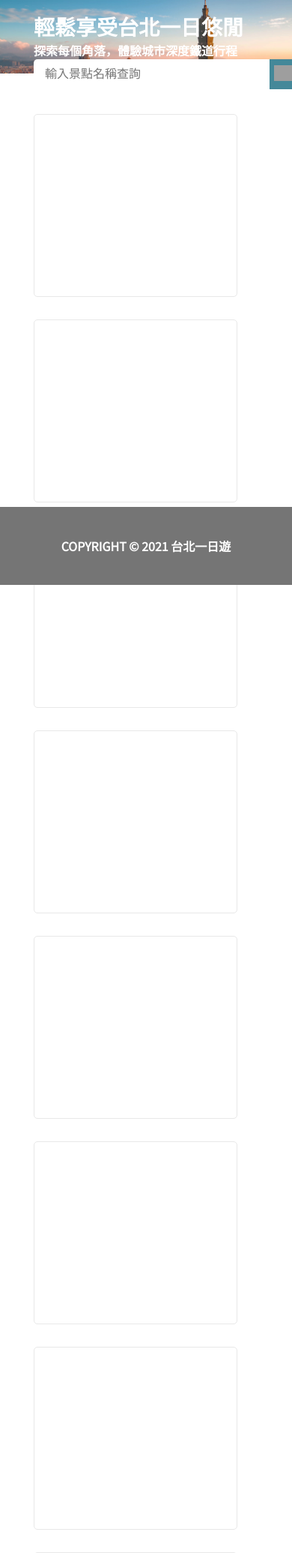
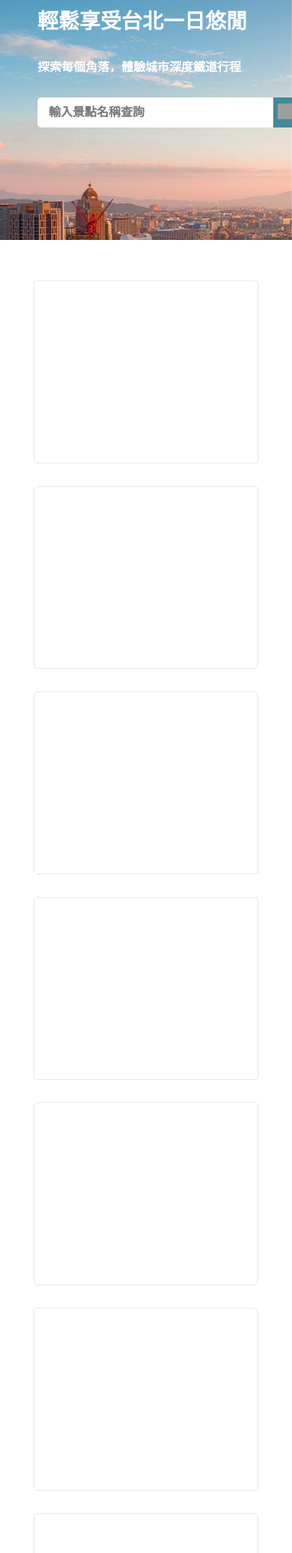
Before and after one commit to owenfang0406/StageTwoProjectWeHelp, a Flask app: page / in a window 390 px wide; the page is wider, and only the part inside the window is pictured. Shown: the part 64-2135 px from the top of that part at 75% size. Run offline with Flask 2, Linux system fonts and the light colour scheme; grey boxes are pictures that could not be loaded.

Commit message:
Fixing bugs on first PR

```diff
--- a/templates/index.html
+++ b/templates/index.html
@@ -57,46 +63,40 @@
         }
 
         .helloPage {
-            position: relative;
+            position: fixed;
+            left: 0px;
+            right: 0px;
             max-width: 1920px;
             height: 320px;
             margin: 0 auto;
             overflow: hidden;
-            /* z-index: 1; */
+            z-index: 3;
         }
 
         .helloPage > img {
             width: 100%;
-            height: auto;
+            height: 320px;
             object-fit: cover;
+            object-position: top;
         }
 
-        /* main {
-            width: 1920px;
-            margin: auto auto;
-            top: 600px;
-            height: 700px;
-            background-color: aquamarine;
-            padding-bottom: 110px;
-        } */
-
         .slogan {
-            position: absolute;
+            position: fixed;
             max-width: 1200px;
             top: 75px;
             left: 0px;
             right: 0px;
             margin-left: auto;
             margin-right: auto;
-            /* padding-left: 25px; */
-            /* z-index: 0; */
+            z-index: 3;
+            padding-left: 10px;
         }
 
         .slogan1 {
             color:white;
-            /* color: black; */
             font-weight: 700;
             font-family: "Noto Sans TC";
+            padding-bottom: 30px;
         }
 
         .text1 {
@@ -116,10 +116,6 @@
             max-width: 1920px;
             height: 104px;
             margin: 0 auto;
-            position: fixed;
-            bottom: 0px;
-            left: 0px;
-            right: 0px;
             background-color: #757575;
             z-index: 0;
         }
@@ -142,18 +138,19 @@
             flex-wrap: wrap;
             justify-content: space-between;
             align-items: center;
-            padding-bottom: 124px;
+            padding-bottom: 35px;
+            padding-top: 380px;
+            z-index: 2;
         }
 
         .picBox {
             display: flex;
             position: relative;
-            /* background-color: burlywood; */
             width: 270px;
             margin-bottom: 30px;
             height: 242px;border: 1px solid #E8E8E8;
             border-radius: 5px;
-
+            z-index: -1;
         }
 
         .boxImgs {
@@ -222,10 +219,12 @@
             padding-left: 15px;
             border-top-left-radius: 5px;
             border-bottom-left-radius: 5px;
+            font-weight: bold;
             /* position: relative; */
         }
 
         .dropDownBox {
+            padding-top: 15px;
             margin-top: 3px;
             width: 415px;
             height: 160px;
@@ -286,6 +287,8 @@
             .slogan {
                 max-width: none;
                 max-width: 600px;
+                top: 80px;
+                z-index: 3;
             }
         }
 
@@ -299,12 +302,24 @@
             }
 
             .dropDownBox {
-                width: 355px;
+                width: 430px;
             }
 
             .slogan {
                 max-width: 300px;
-                top:15px;
+                top:70px;
+            }
+
+            .boxImgs{
+                width: 315px;
+            }
+
+            .siteNames{
+                width: 305px;
+            }
+
+            .picBox {
+                width: 315px;
             }
         }
     </style>
@@ -429,7 +455,7 @@
         .then(function(Myjson) {
         appendAttractions(Myjson);
         lastDivObserver.observe(document.querySelector(".picBox:last-child"));
-        document.getElementById("searchTxt").value = '';
+        // document.getElementById("searchTxt").value = '';
         }).catch( () =>{
             let main = document.querySelector("main");
             notFoundMsg = document.createElement("div");
@@ -498,9 +524,17 @@
                 lastDivObserver.observe(document.querySelector(".picBox:last-child"));
             })
         }
+        // else if (pageIndex == undefined & keyword == '') {
+        //     shouldPerformRequest = !shouldPerformRequest;
+        //     fetchAttractionsJSON(0).then(function(jsonResp) {
+        //     shouldPerformRequest = !shouldPerformRequest;
+        //     appendAttractions(jsonResp);
+        //     lastDivObserver.observe(document.querySelector(".picBox:last-child"));
+        //     })
+        // }
         else if (pageIndex != null & keyword != null) {
             shouldPerformRequest = !shouldPerformRequest;
-            fetchAttractionJsonWithKeywords(keyword).then(function(jsonResp) {
+            fetchAttractionJsonWithKeywords(keyword, pageIndex).then(function(jsonResp) {
             shouldPerformRequest = !shouldPerformRequest;
             appendAttractions(jsonResp);
             lastDivObserver.observe(document.querySelector(".picBox:last-child"));
@@ -512,9 +546,15 @@
     const lastDivObserver = new IntersectionObserver(entries => {
         const lastDiv = entries[0]
         if (!lastDiv.isIntersecting) return;
+
+        else if(pageIndex == null) {
+        lastDivObserver.unobserve(lastDiv.target)
+        }
+        else {
         createMoreDivs(keyword)
         lastDivObserver.unobserve(lastDiv.target)
-    }, {threshold: 1});
+        console.log(pageIndex,keyword)
+        , {threshold: 1}}})
 
     fetchCategoriesJson()
         .then((Myjson) => {
```
Also changed, not shown: other parts of templates/index.html (+23 -4 lines).
